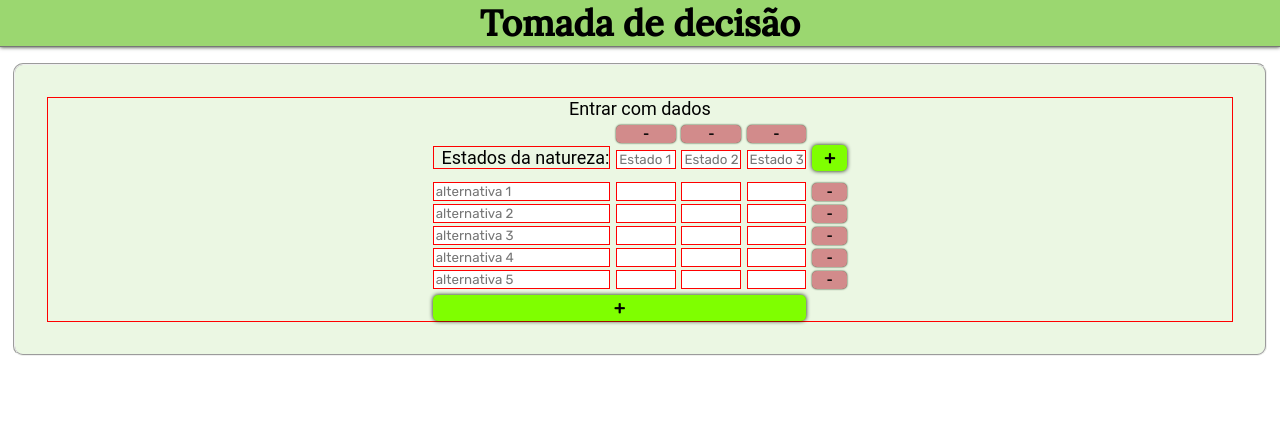
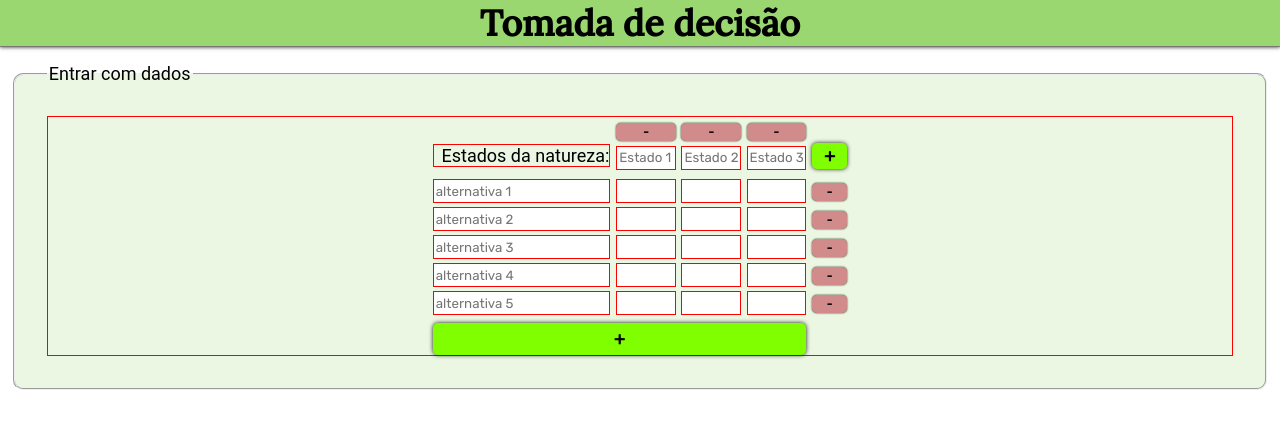
Before and after one commit to damianvaz/tomada-de-decisao, a PHP site: page /main.php in a window 1280 px wide. Shown: the top 429 px of the page. Run offline with PHP 8.4, Linux system fonts and the light colour scheme.

Commit message:
Commit from ItelliJ 2

```diff
--- a/includes/util.inc.php
+++ b/includes/util.inc.php
@@ -12,8 +12,8 @@
         }
 
         // Printing the minus button for the alternative with correct style and position and the highlight for the button
-        $top = 60 + (21 * $alternativeNumber);
-        $top .= "px";
+        $top = 60 + (3.5 * $alternativeNumber);
+        $top .= "vh";
         $width = (15 + (5.5 * $StatesQtd));
         $totalWidth = (18.5 + (5.5 * $StatesQtd));
         $left = (100 - $totalWidth)/2;
@@ -32,9 +32,9 @@
 
         echo "<label class='placeholder'>-</label>";
         $stateNameEcho = $labelStateName;
-        //$height = ((19 * $alternativesNumber));
-        $height = (30 + (21 * $alternativesNumber));
-        $height .= "px";
+        $height = (4 + (3.5 * $alternativesNumber));
+       // $height = (3.5 * $alternativesNumber);
+        $height .= "vh";
         $totalWidth = (18.5 + (5.5 * $StatesNumber));
 
         if($totalWidth > 100) {
--- a/main.php
+++ b/main.php
@@ -16,8 +16,9 @@ require "./includes/util.inc.php";
 
 <form action="main.php" method="post" id="form">
     <fieldset>
+        <legend>Entrar com dados</legend>
         <div class="enterData">
-        <legend>Entrar com dados</legend>
+
 
 
         <?php
--- a/style.css
+++ b/style.css
@@ -31,7 +31,7 @@ label.alinha {
     width: 15%;
     display: inline-block;
     text-align: right;
-    margin-bottom: 10px;
+    margin-bottom: 1.5vh;
     margin-top: 0;
     box-sizing: border-box;
     border: red 1px solid;
@@ -42,9 +42,13 @@ label.placeholder {
     font-size: 0;
     height: 0;
     display: inline-block;
-    margin-bottom: 0px;
+    margin-bottom: 0;
     margin-top: 0;
 
+}
+input {
+    margin-bottom: 0.5vh;
+    height: 3vh;
 }
 
 input.simple {
@@ -72,23 +76,6 @@ input.alternativeName {
 input, button {
     font-family: 'Rubik', serif;
 }
-
-button.placeholder {
-    visibility: hidden;
-    margin: auto auto auto .5%;
-}
-
-button.minusAlternative {
-    margin: auto auto auto .5%;
-    box-shadow: 0 0 2px 0 #0f1f03 ;
-    font-size: 12px;
-    background-color: #d28b8b;
-}
-
-button.minusAlternative:hover {
-    margin: auto auto auto .5%;
-}
-
 button {
     font-size: 18px;
     font-weight: bold;
@@ -101,14 +88,34 @@ button {
     border: 0;
     box-shadow: 0 0 4px 0 #0f1f03 ;
 }
+button.placeholder {
+    visibility: hidden;
+    margin: auto auto auto .5%;
+}
 
+button.minusAlternative {
+    margin: auto auto 0 .5%;
+    box-shadow: 0 0 2px 0 #0f1f03 ;
+    font-size: 12px;
+    background-color: #d28b8b;
+}
+
+button.minusAlternative:hover {
+    margin: auto auto auto .5%;
+}
+
+
+legend {
+    text-align: left;
+}
 button:hover {
     background-color: aqua;
     margin: 8px auto auto .5%;
 }
 
 button.addAlternative {
-    margin: .5% 0 0 0;
+    height: 4vh;
+    margin: .5vh 0 0 0;
 }
 
 .minusStateHighlight {
@@ -116,8 +123,7 @@ button.addAlternative {
     width: 5%;
     background-color: #d28b8bcc;
     position: absolute;
-    bottom: 26px;
-    margin-bottom: .5%;
+    bottom: 5vh;
     z-index: 1;
     left: 0;
 }
@@ -148,9 +154,11 @@ button.minusState:hover {
 div.enterData {
     border: red 1px solid;
     position: relative;
+    line-height: 0;
 }
 button.addAlternative:hover {
-    margin: .5% auto auto auto;
+    height: 4vh;
+    margin: 0.5vh auto auto auto;
 }
 
 button.addState {
@@ -198,7 +206,9 @@ td {
 select {
     width: 50%;
 }
-
+label {
+    line-height: normal;
+}
 label.radio {
     width: 10%;
     display: inline-block;
```
